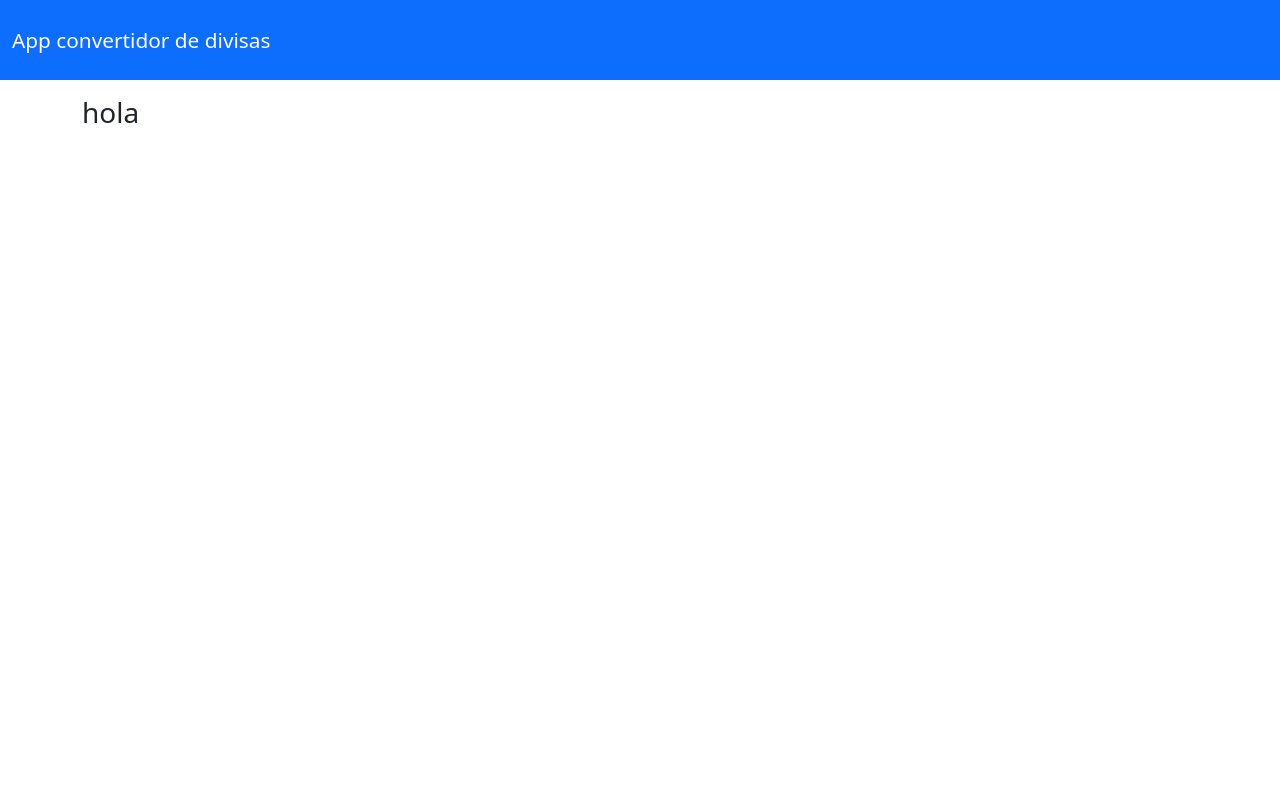
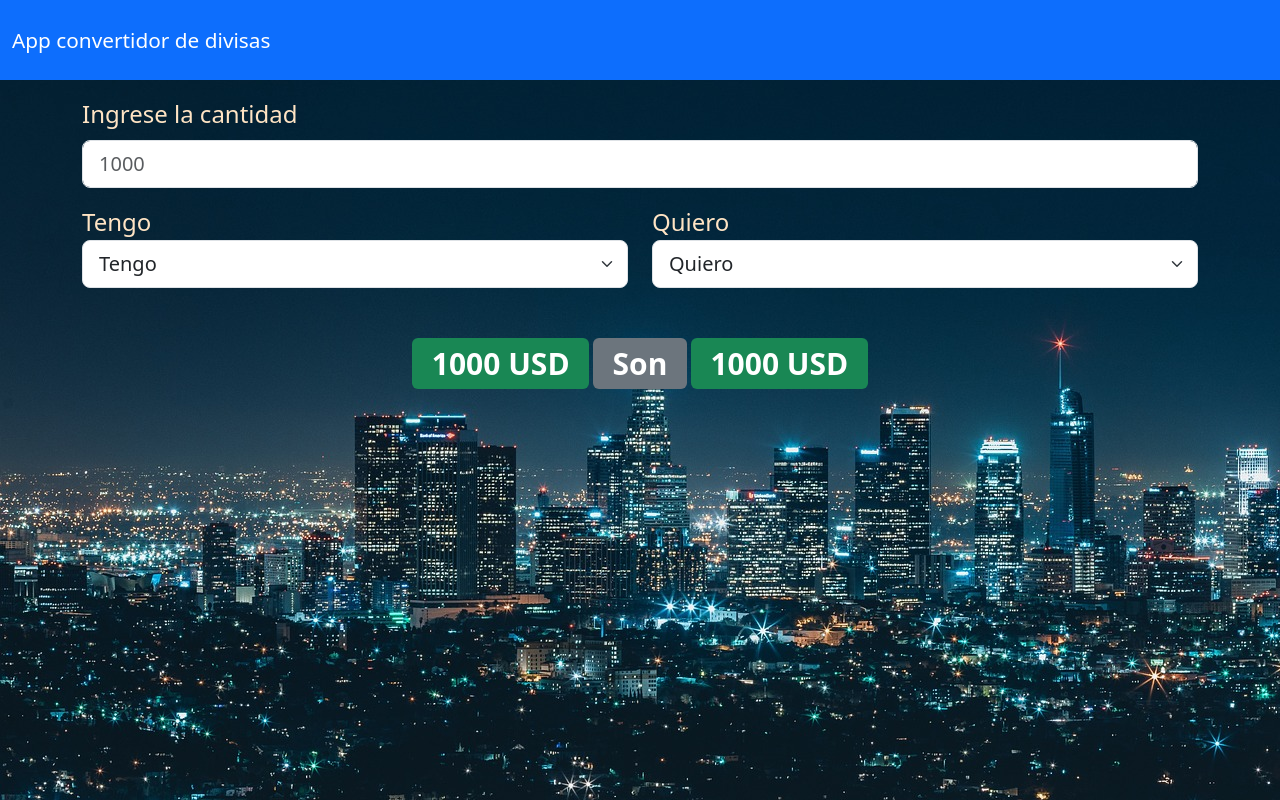
Before and after one commit to Jesus-Anaya-developer/convertidor, an Angular app: page / in a window 1280 px wide. Built offline with nearby package versions, Linux system fonts and the light colour scheme.

Commit message:
error con la api

```diff
--- a/src/app/components/convertidor/convertidor.component.html
+++ b/src/app/components/convertidor/convertidor.component.html
@@ -1,3 +1,35 @@
 <div class="container mt-3">
-  <h3>hola</h3>
+  <div class="row">
+    <div class="col-lg-12">
+      <div class="mb-3">
+        <label for="cantidad" class="form-label">Ingrese la cantidad</label>
+        <input type="number" class="form-control form-control-lg" id="cantidad" placeholder="1000">
+      </div>
+    </div>
+  </div>
+  <div class="row">
+    <div class="col-lg-6">
+      <label for="Tengo">Tengo</label>
+      <select class="form-select form-select-lg" aria-label="Tengo" id="Tengo">
+        <option selected>Tengo</option>
+        <option value="1">One</option>
+        <option value="2">Two</option>
+        <option value="3">Three</option>
+      </select>
+    </div>
+    <div class="col-lg-6">
+      <label for="Quiero">Quiero</label>
+      <select class="form-select form-select-lg" aria-label="Quiero">
+        <option selected>Quiero</option>
+        <option value="1">One</option>
+        <option value="2">Two</option>
+        <option value="3">Three</option>
+      </select>
+    </div>
+  </div>
+  <h5 class="text-center mt-5">
+    <span class="badge bg-success">1000 USD</span>
+    <span class="badge bg-secondary">Son</span>
+    <span class="badge bg-success">1000 USD</span>
+  </h5>
 </div>
--- a/src/app/components/convertidor/convertidor.component.scss
+++ b/src/app/components/convertidor/convertidor.component.scss
@@ -0,0 +1,9 @@
+.badge {
+  margin: 2px;
+  font-size: 150%;
+}
+
+label {
+  font-size: 150%;
+  color: bisque;
+}
--- a/src/app/components/convertidor/convertidor.component.ts
+++ b/src/app/components/convertidor/convertidor.component.ts
@@ -1,4 +1,5 @@
 import { Component } from '@angular/core';
+import { DivisasService } from "../../services/divisas.service";
 
 @Component({
   selector: 'app-convertidor',
@@ -7,4 +8,10 @@ import { Component } from '@angular/core';
 })
 export class ConvertidorComponent {
 
+  monedas: [] = [];
+
+  getAllList() {
+
+  }
+
 }
--- a/src/styles.scss
+++ b/src/styles.scss
@@ -1,2 +1,6 @@
 /* You can add global styles to this file, and also import other style files */
 @import '~bootstrap/dist/css/bootstrap.min.css';
+
+body {
+  background-image: url('./assets/img/noche.jpg');
+}
```
Also changed, not shown: src/app/services/divisas.service.ts (+11 -3 lines), src/assets/img/noche.jpg (added).
